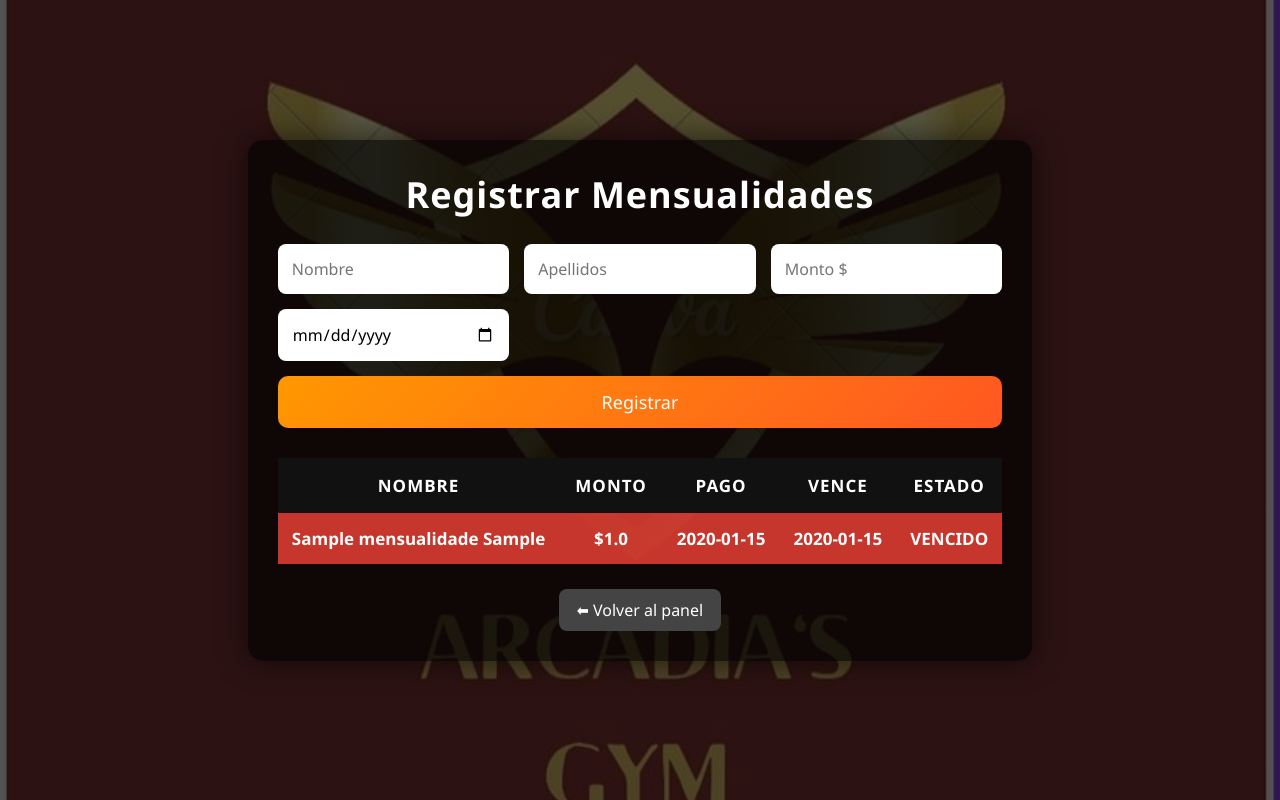
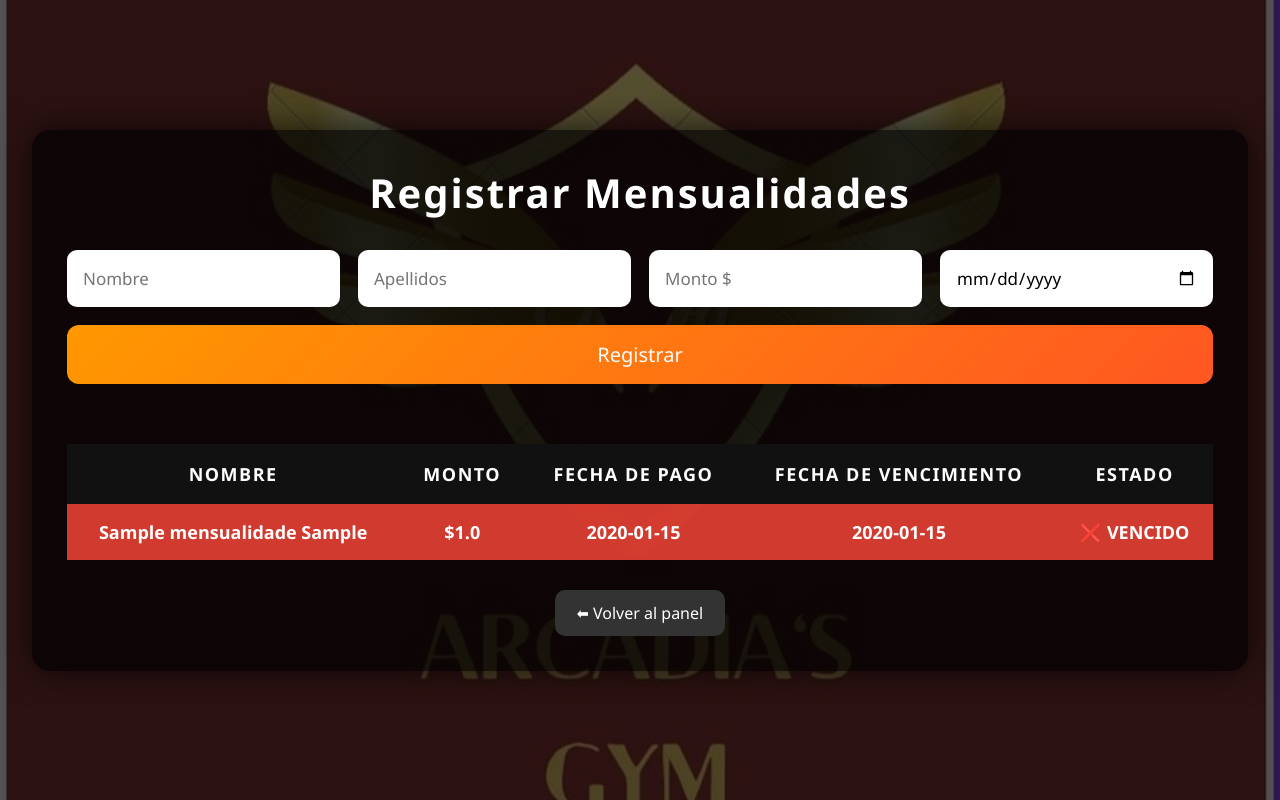
Before and after one commit to alanlopezromero/gym_System, a Flask app: page /admin/mensualidades in a window 1280 px wide. Run offline with Flask 3, Linux system fonts and the light colour scheme; the visitor is signed in with stand-in values (Sample User, id 1); tables that the repository leaves empty hold one stand-in row (values such as "Sample post").

Commit message:
conexion de db_render y estilos en las tablas

```diff
--- a/static/style.css
+++ b/static/style.css
@@ -128,65 +128,72 @@ th {
     flex-wrap: wrap;
     justify-content: center;
 }
-
 /* ====== CONTENEDOR ADMIN ====== */
 .admin-container {
-    max-width: 1200px;
-    margin: 40px auto;
-    padding: 30px;
-    background: rgba(0, 0, 0, 0.65);
-    border-radius: 15px;
-    box-shadow: 0 0 30px rgba(0,0,0,0.6);
+    width: 95%;
+    max-width: 1600px;
+    margin: 30px auto;
+    padding: 35px;
+    background: rgba(0, 0, 0, 0.7);
+    border-radius: 18px;
+    box-shadow: 0 0 35px rgba(0,0,0,0.7);
     color: #fff;
 }
 
 /* ====== TITULOS ====== */
 .admin-container h1 {
     text-align: center;
-    font-size: 36px;
-    margin-bottom: 25px;
-    letter-spacing: 1px;
+    font-size: 40px;
+    margin-bottom: 30px;
+    letter-spacing: 2px;
 }
 
 /* ====== FORMULARIOS ====== */
 .form-card {
     display: grid;
-    grid-template-columns: repeat(auto-fit, minmax(220px, 1fr));
-    gap: 15px;
-    margin-bottom: 30px;
+    grid-template-columns: repeat(auto-fit, minmax(240px, 1fr));
+    gap: 18px;
+    margin-bottom: 35px;
 }
 
 .form-card input {
-    padding: 14px;
-    font-size: 16px;
-    border-radius: 8px;
+    padding: 16px;
+    font-size: 17px;
+    border-radius: 10px;
     border: none;
     outline: none;
 }
 
 .form-card button {
     grid-column: 1 / -1;
-    padding: 14px;
-    font-size: 18px;
+    padding: 16px;
+    font-size: 20px;
     background: linear-gradient(135deg, #ff9800, #ff5722);
     color: white;
     border: none;
-    border-radius: 10px;
+    border-radius: 12px;
     cursor: pointer;
-    transition: 0.3s;
+    transition: 0.3s ease;
 }
 
 .form-card button:hover {
-    transform: scale(1.03);
+    transform: scale(1.04);
     background: linear-gradient(135deg, #ff5722, #ff9800);
 }
 
-/* ====== TABLAS GRANDES ====== */
+/* ====== TABLA CONTENEDOR ====== */
+.table-wrapper {
+    width: 100%;
+    overflow-x: auto;
+}
+
+/* ====== TABLAS ====== */
 table {
     width: 100%;
+    min-width: 900px;
     border-collapse: collapse;
-    margin-top: 20px;
-    font-size: 17px;
+    margin-top: 25px;
+    font-size: 18px;
 }
 
 thead {
@@ -194,34 +201,35 @@ thead {
 }
 
 thead th {
-    padding: 16px;
+    padding: 18px;
     text-transform: uppercase;
-    letter-spacing: 1px;
+    letter-spacing: 1.5px;
+    text-align: center;
 }
 
 tbody tr {
-    background: rgba(255, 255, 255, 0.1);
-    transition: 0.2s;
+    background: rgba(255, 255, 255, 0.08);
+    transition: 0.25s ease;
 }
 
 tbody tr:hover {
-    background: rgba(255, 255, 255, 0.2);
+    background: rgba(255, 255, 255, 0.18);
 }
 
 tbody td {
-    padding: 14px;
+    padding: 16px;
     text-align: center;
 }
 
 /* ====== ESTADOS ====== */
 .vencido {
-    background: rgba(244, 67, 54, 0.8) !important;
+    background: rgba(244, 67, 54, 0.85) !important;
     color: #fff;
     font-weight: bold;
 }
 
 .alerta {
-    background: rgba(255, 193, 7, 0.8) !important;
+    background: rgba(255, 193, 7, 0.85) !important;
     color: #000;
     font-weight: bold;
 }
@@ -229,15 +237,16 @@ tbody td {
 /* ====== BOTON VOLVER ====== */
 .admin-container a {
     display: inline-block;
-    margin-top: 25px;
-    padding: 10px 18px;
-    background: #444;
+    margin-top: 30px;
+    padding: 12px 22px;
+    background: #333;
     color: white;
     text-decoration: none;
-    border-radius: 8px;
-    transition: 0.3s;
+    border-radius: 10px;
+    font-size: 16px;
+    transition: 0.3s ease;
 }
 
 .admin-container a:hover {
-    background: #222;
+    background: #111;
 }
--- a/templates/admin/mensualidades.html
+++ b/templates/admin/mensualidades.html
@@ -18,13 +18,15 @@
         <button type="submit">Registrar</button>
     </form>
 
+    <!-- CONTENEDOR DE TABLA -->
+    <div class="table-wrapper">
         <table>
             <thead>
                 <tr>
                     <th>Nombre</th>
                     <th>Monto</th>
-                <th>Pago</th>
-                <th>Vence</th>
+                    <th>Fecha de Pago</th>
+                    <th>Fecha de Vencimiento</th>
                     <th>Estado</th>
                 </tr>
             </thead>
@@ -43,17 +45,18 @@
                     <td>{{ m.fecha_vencimiento }}</td>
                     <td>
                         {% if m.fecha_vencimiento < hoy %}
-                        VENCIDO
+                            ❌ VENCIDO
                         {% elif (m.fecha_vencimiento - hoy).days <= 2 %}
-                        POR VENCER
+                            ⚠️ POR VENCER
                         {% else %}
-                        ACTIVO
+                            ✅ ACTIVO
                         {% endif %}
                     </td>
                 </tr>
                 {% endfor %}
             </tbody>
         </table>
+    </div>
 
     <a href="/admin">⬅ Volver al panel</a>
 </div>
```
Lines whose indentation alone changed are shown as unchanged.
